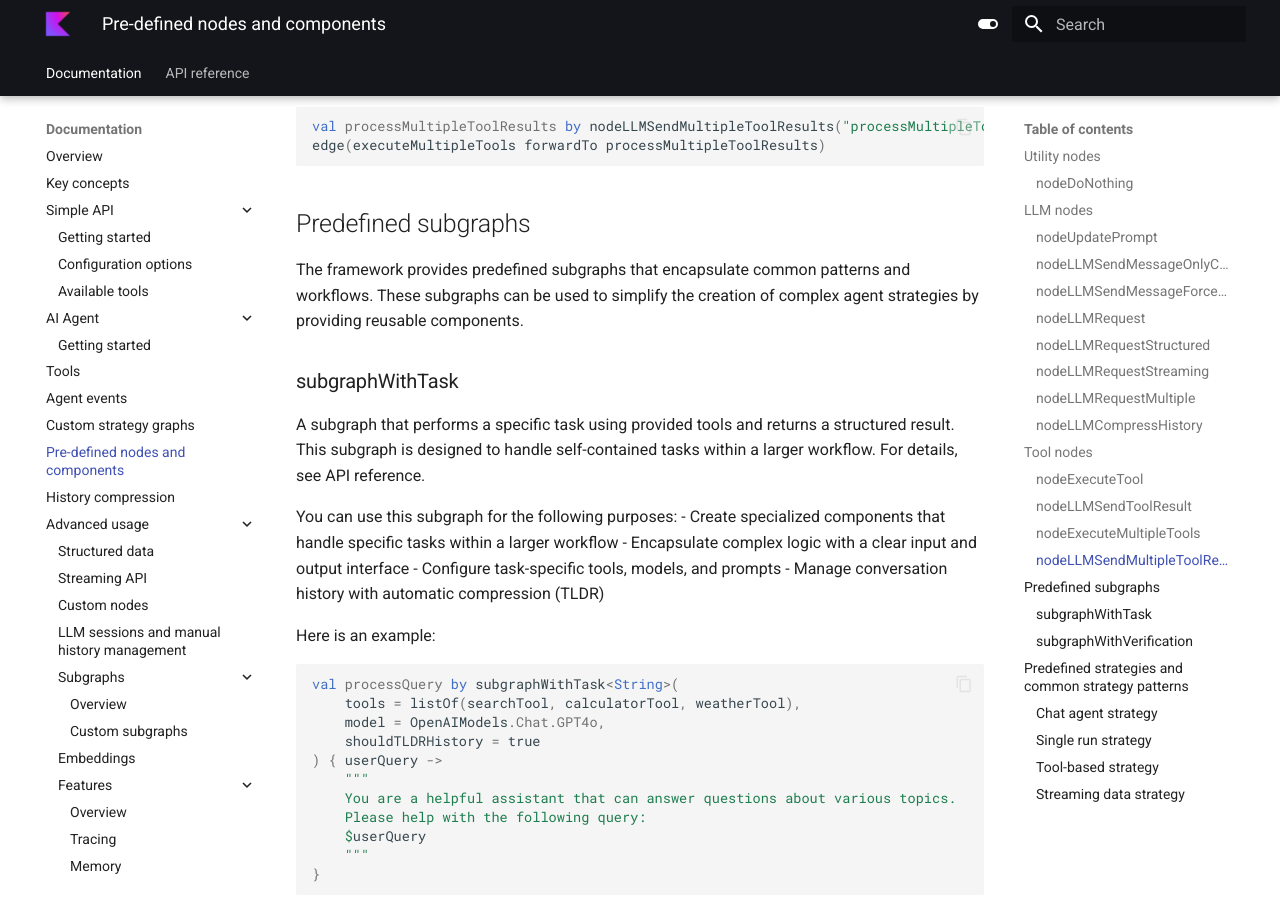
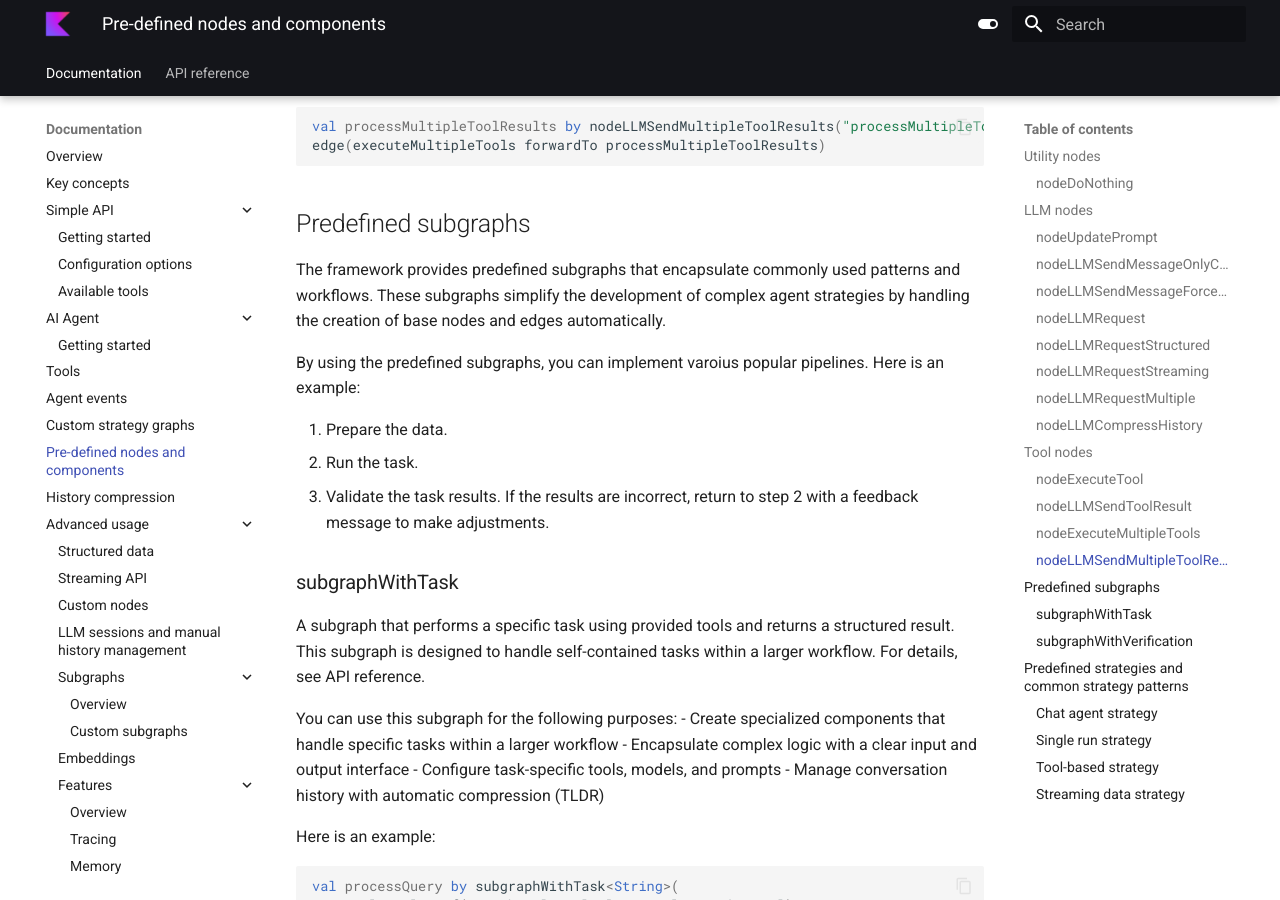
Before and after one commit to JetBrains/koog-docs, an MkDocs documentation site: the page built from docs/nodes-and-components.md, in a window 1280 px wide and 900 px high, scrolled down 4720 px. Built offline with MkDocs 1.6.1 and Material for MkDocs 9.7.7, drawn with Linux system fonts in a browser that asks for light colours.

Commit message:
Update docs/nodes-and-components.md

```diff
--- a/docs/nodes-and-components.md
+++ b/docs/nodes-and-components.md
@@ -199,7 +199,13 @@ edge(executeMultipleTools forwardTo processMultipleToolResults)
 
 ## Predefined subgraphs
 
-The framework provides predefined subgraphs that encapsulate common patterns and workflows. These subgraphs can be used to simplify the creation of complex agent strategies by providing reusable components.
+The framework provides predefined subgraphs that encapsulate commonly used patterns and workflows. These subgraphs simplify the development of complex agent strategies by handling the creation of base nodes and edges automatically.
+
+By using the predefined subgraphs, you can implement varoius popular pipelines. Here is an example:
+
+1. Prepare the data.
+2. Run the task.
+3. Validate the task results. If the results are incorrect, return to step 2 with a feedback message to make adjustments.
 
 ### subgraphWithTask
 
```
